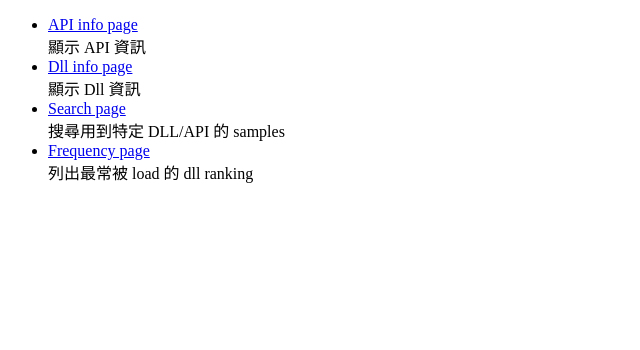
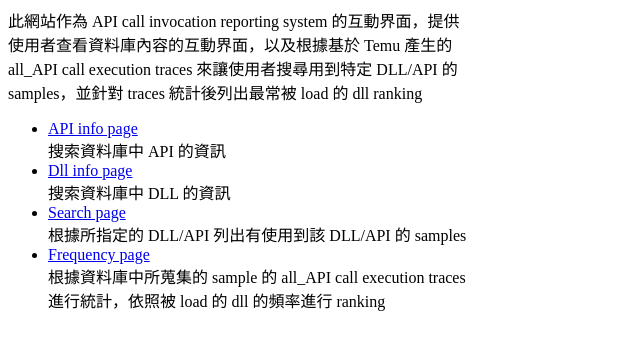
Before and after one commit to yun1113/WinAPI, a Django app: page /winapi/ in a window 1280 px wide. Shown: the top 350 px of the page, without its empty margins (0-640 px from the left). Run offline with Django 3.2, Linux system fonts and the light colour scheme.

Commit message:
modify index page

```diff
--- a/Website/templates/index.html
+++ b/Website/templates/index.html
@@ -6,22 +6,33 @@
 </head>
 <body>
     <div>
+        此網站作為 API call invocation reporting system 的互動界面，提供<br>
+        使用者查看資料庫內容的互動界面，以及根據基於 Temu 產生的<br>
+        all_API call execution traces 來讓使用者搜尋用到特定 DLL/API 的<br>
+        samples，並針對 traces 統計後列出最常被 load 的 dll ranking<br>
+    </div>
+    <div>
         <ul>
             <li>
-                <a href="/winapi/api-info">API info page</a>
-                <p style="margin:0px;">顯示 API 資訊</p>
+                <a href="{% url 'api-info' %}">API info page</a>
+                <p style="margin:0px;">搜索資料庫中 API 的資訊</p>
             </li>
             <li>
-                <a href="/winapi/dll-info">Dll info page</a>
-                <p style="margin:0px;">顯示 Dll 資訊</p>
+                <a href="{% url 'dll-info' %}">Dll info page</a>
+                <p style="margin:0px;">搜索資料庫中 DLL 的資訊</p>
             </li>
             <li>
-                <a href="/winapi/search">Search page</a>
-                <p style="margin:0px;">搜尋用到特定 DLL/API 的 samples</p>
+                <a href="{% url 'search-info' %}">Search page</a>
+                <p style="margin:0px;">
+                    根據所指定的 DLL/API 列出有使用到該 DLL/API 的 samples
+                </p>
             </li>
             <li>
-                <a href="/winapi/frequent-dll">Frequency page</a>
-                <p style="margin:0px;">列出最常被 load 的 dll ranking </p>
+                <a href="{% url 'frequent-dll' %}">Frequency page</a>
+                <p style="margin:0px;">
+                    根據資料庫中所蒐集的 sample 的 all_API call execution traces<br>
+                    進行統計，依照被 load 的 dll 的頻率進行 ranking
+                </p>
             </li>
         </ul>
     </div>
```
